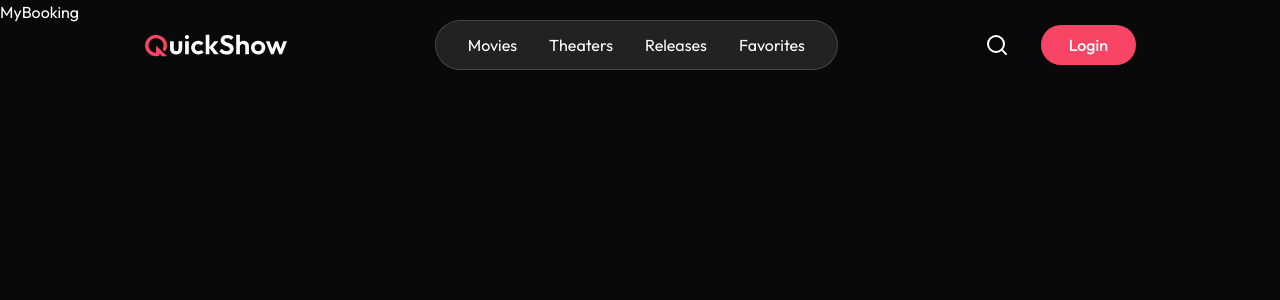
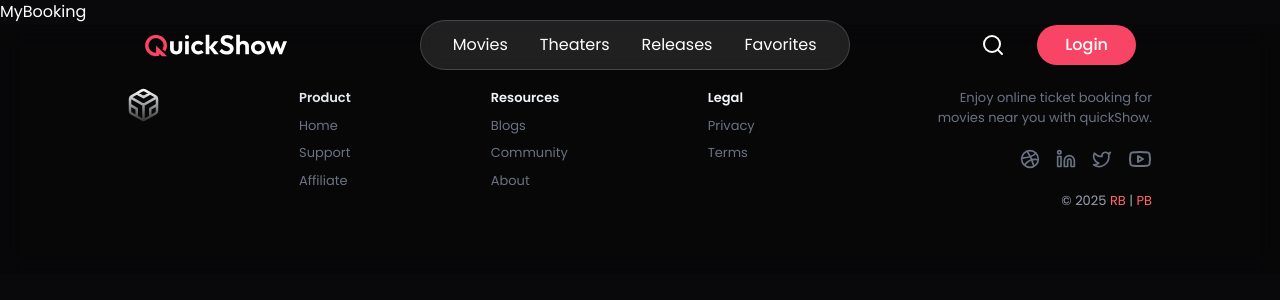
Before and after one commit to rou-nak-cloud/book-my-movie, a React (Vite) app in the folder client/: page /my-booking in a window 1280 px wide. Shown: the top 300 px of the page. Built offline with nearby package versions, Linux system fonts and the light colour scheme; no server answers.

Commit message:
footer section

```diff
--- a/client/src/components/Footer.jsx
+++ b/client/src/components/Footer.jsx
@@ -2,7 +2,89 @@ import React from 'react'
 
 const Footer = () => {
   return (
-    <div></div>
+    <>
+      <style>{`
+                @import url('https://fonts.googleapis.com/css2?family=Poppins:ital,wght@0,100;0,200;0,300;0,400;0,500;0,600;0,700;0,800;0,900;1,100;1,200;1,300;1,400;1,500;1,600;1,700;1,800;1,900&display=swap');
+
+                * {
+                    font-family: 'Poppins', sans-serif;
+                }
+            `}</style>
+
+            <footer className="flex flex-wrap justify-center lg:justify-between overflow-hidden gap-10 md:gap-20 py-16 px-6 md:px-16 lg:px-24 xl:px-32 text-[13px] text-gray-500 bg-black/20 backdrop-blur-md">
+                <div className="flex flex-wrap items-start gap-10 md:gap-[60px] xl:gap-[140px]">
+                    <a href="https://prebuiltui.com">
+                        <svg width="31" height="34" viewBox="0 0 31 34" fill="none" xmlns="http://www.w3.org/2000/svg">
+                            <path d="m8.75 5.3 6.75 3.884 6.75-3.885M8.75 28.58v-7.755L2 16.939m27 0-6.75 3.885v7.754M2.405 9.408 15.5 16.954l13.095-7.546M15.5 32V16.939M29 22.915V10.962a2.98 2.98 0 0 0-1.5-2.585L17 2.4a3.01 3.01 0 0 0-3 0L3.5 8.377A3 3 0 0 0 2 10.962v11.953A2.98 2.98 0 0 0 3.5 25.5L14 31.477a3.01 3.01 0 0 0 3 0L27.5 25.5a3 3 0 0 0 1.5-2.585" stroke="url(#a)" strokeWidth="2.5" strokeLinecap="round" strokeLinejoin="round"/>
+                            <defs>
+                                <linearGradient id="a" x1="15.5" y1="2" x2="15.5" y2="32" gradientUnits="userSpaceOnUse">
+                                <stop stop-color="#F8FAFC"/>
+                                <stop offset="1" stop-color="#383838"/>
+                                </linearGradient>
+                            </defs>
+                        </svg>
+                    </a>
+                    <div>
+                        <p className="text-slate-200 font-semibold">Product</p>
+                        <ul className="mt-2 space-y-2">
+                            <li><a href="/" className="hover:bg-red-500 bg-clip-text transition">Home</a></li>
+                            <li><a href="/" className="hover:bg-red-500 bg-clip-text transition">Support</a></li>
+                            <li><a href="/" className="hover:bg-red-500 bg-clip-text transition">Affiliate</a></li>
+                        </ul>
+                    </div>
+                    <div>
+                        <p className="text-slate-100 font-semibold">Resources</p>
+                        <ul className="mt-2 space-y-2">
+                            <li><a href="/" className="hover:bg-red-500 bg-clip-text transition">Blogs</a></li>
+                            <li><a href="/" className="hover:bg-red-500 bg-clip-text transition">Community</a></li>
+                            <li><a href="/" className="hover:bg-red-500 bg-clip-text transition">About</a></li>
+                        </ul>
+                    </div>
+                    <div>
+                        <p className="text-slate-100 font-semibold">Legal</p>
+                        <ul className="mt-2 space-y-2">
+                            <li><a href="/" className="hover:bg-red-500 bg-clip-text transition">Privacy</a></li>
+                            <li><a href="/" className="hover:bg-red-500 bg-clip-text transition">Terms</a></li>
+                        </ul>
+                    </div>
+                </div>
+                <div className="flex flex-col max-md:items-center max-md:text-center gap-2 items-end">
+                    <p className="max-w-60 text-right">Enjoy online ticket booking for movies near you with quickShow. </p>
+                    <div className="flex items-center gap-4 mt-3">
+                        <a href="https://dribbble.com/prebuiltui" target="_blank" rel="noreferrer">
+                            <svg xmlns="http://www.w3.org/2000/svg" width="24" height="24" viewBox="0 0 24 24" fill="none" stroke="currentColor" strokeWidth="2" strokeLinecap="round" strokeLinejoin="round" className="lucide lucide-dribbble size-5 hover:text-indigo-500" aria-hidden="true">
+                                <circle cx="12" cy="12" r="10"></circle>
+                                <path d="M19.13 5.09C15.22 9.14 10 10.44 2.25 10.94"></path>
+                                <path d="M21.75 12.84c-6.62-1.41-12.14 1-16.38 6.32"></path>
+                                <path d="M8.56 2.75c4.37 6 6 9.42 8 17.72"></path>
+                            </svg>
+                        </a>
+                        <a href="https://www.linkedin.com/company/prebuiltui" target="_blank" rel="noreferrer">
+                            <svg xmlns="http://www.w3.org/2000/svg" width="24" height="24" viewBox="0 0 24 24" fill="none" stroke="currentColor" strokeWidth="2" strokeLinecap="round" strokeLinejoin="round" className="lucide lucide-linkedin size-5 hover:text-indigo-500" aria-hidden="true">
+                                <path d="M16 8a6 6 0 0 1 6 6v7h-4v-7a2 2 0 0 0-2-2 2 2 0 0 0-2 2v7h-4v-7a6 6 0 0 1 6-6z"></path>
+                                <rect width="4" height="12" x="2" y="9"></rect>
+                                <circle cx="4" cy="4" r="2"></circle>
+                            </svg>
+                        </a>
+                        <a href="https://x.com/prebuiltui" target="_blank" rel="noreferrer">
+                            <svg xmlns="http://www.w3.org/2000/svg" width="24" height="24" viewBox="0 0 24 24" fill="none" stroke="currentColor" strokeWidth="2" strokeLinecap="round" strokeLinejoin="round" className="lucide lucide-twitter size-5 hover:text-indigo-500" aria-hidden="true">
+                                <path
+                                    d="M22 4s-.7 2.1-2 3.4c1.6 10-9.4 17.3-18 11.6 2.2.1 4.4-.6 6-2C3 15.5.5 9.6 3 5c2.2 2.6 5.6 4.1 9 4-.9-4.2 4-6.6 7-3.8 1.1 0 3-1.2 3-1.2z">
+                                </path>
+                            </svg>
+                        </a>
+                        <a href="https://www.youtube.com/@prebuiltui" target="_blank" rel="noreferrer">
+                            <svg xmlns="http://www.w3.org/2000/svg" width="24" height="24" viewBox="0 0 24 24" fill="none" stroke="currentColor" strokeWidth="2" strokeLinecap="round" strokeLinejoin="round" className="lucide lucide-youtube size-6 hover:text-indigo-500" aria-hidden="true">
+                                <path d="M2.5 17a24.12 24.12 0 0 1 0-10 2 2 0 0 1 1.4-1.4 49.56 49.56 0 0 1 16.2 0A2 2 0 0 1 21.5 7a24.12 24.12 0 0 1 0 10 2 2 0 0 1-1.4 1.4 49.55 49.55 0 0 1-16.2 0A2 2 0 0 1 2.5 17">
+                                </path>
+                                <path d="m10 15 5-3-5-3z"></path>
+                            </svg>
+                        </a>
+                    </div>
+                    <p className="mt-3 text-center text-gray-400">© 2025 <a href="https://prebuiltui.com"><span className='text-red-400 bg-clip-text'>RB</span> | <span className='text-red-400 bg-clip-text'>PB</span></a></p>
+                </div>
+            </footer>
+    </>
   )
 }
 
```
